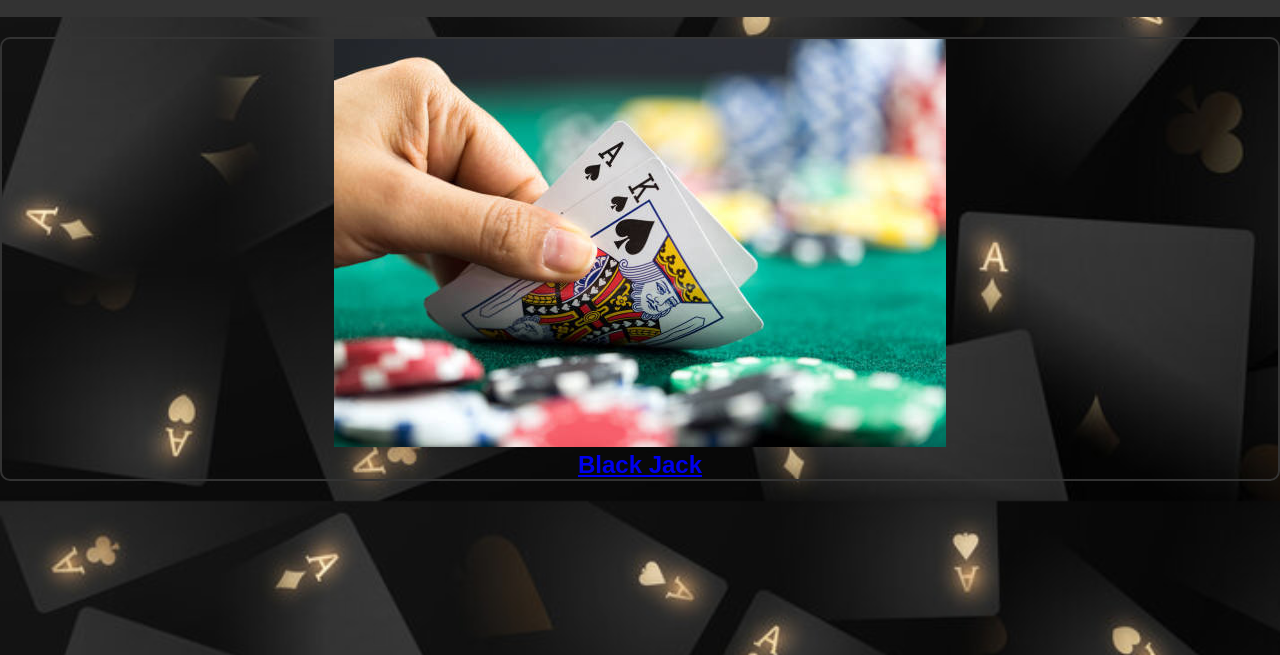
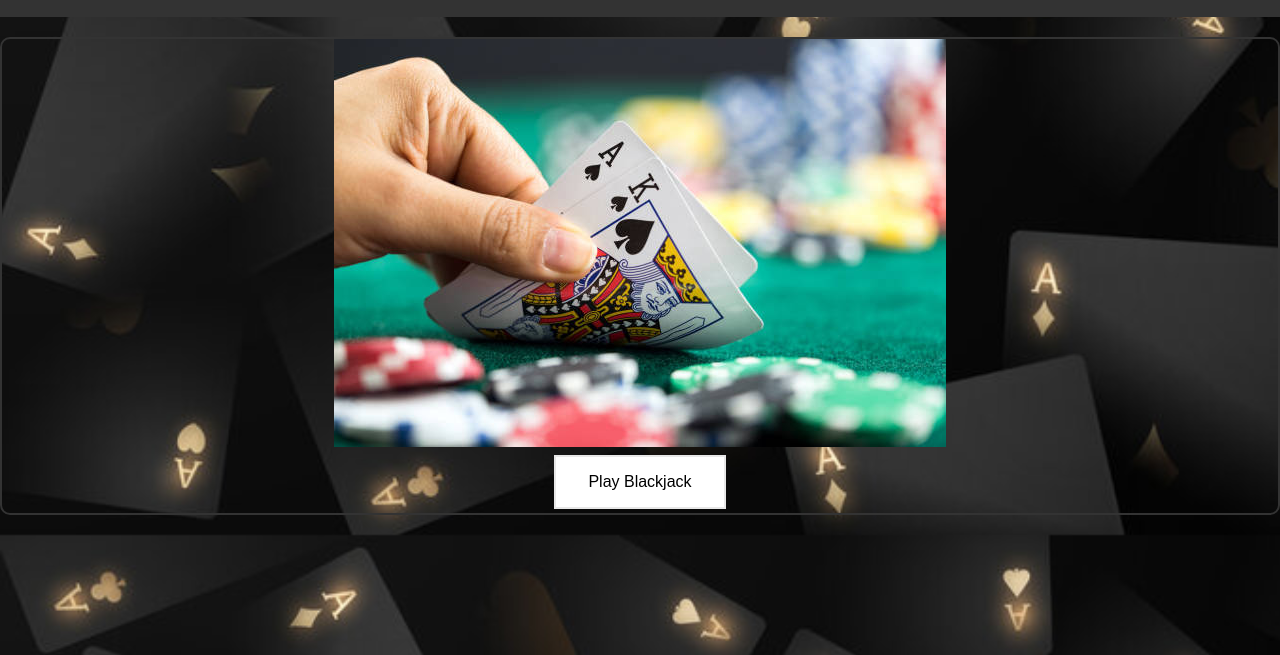
Before and after one commit to marran-55/Casino-Royale, a plain HTML site: page Black_jack_website/spel.html in a window 1280 px wide. Shown: the part 145-800 px from the top of the page. Drawn offline with Linux system fonts and the light colour scheme.

Commit message:
final update 2

```diff
--- a/Black_jack_website/spel.html
+++ b/Black_jack_website/spel.html
@@ -20,6 +20,13 @@
         <div class="game-image">
             <img src ="pictures/black_jack.jpeg">
         </div>
-        <a href="blackjack.html"><h2>Black Jack</h2></a>
+
+<button id="button" onclick="redirectToBlackjackPage()">Play Blackjack</button>
+
+<script>
+  function redirectToBlackjackPage() {
+    window.location.href = 'blackjack.html';
+  }
+</script>
 </body>
 </html>
--- a/Black_jack_website/style1.css
+++ b/Black_jack_website/style1.css
@@ -73,3 +73,13 @@ nav ul li a:hover {
     display: block;
     margin: auto;
 }
+
+#button {
+    background-color: white;
+    color: black;
+    border: 2px solid #e7e7e7;
+    font-size: 16px;
+    margin: 4px 2px;
+    padding: 16px 32px;
+    cursor: pointer;
+}
```
